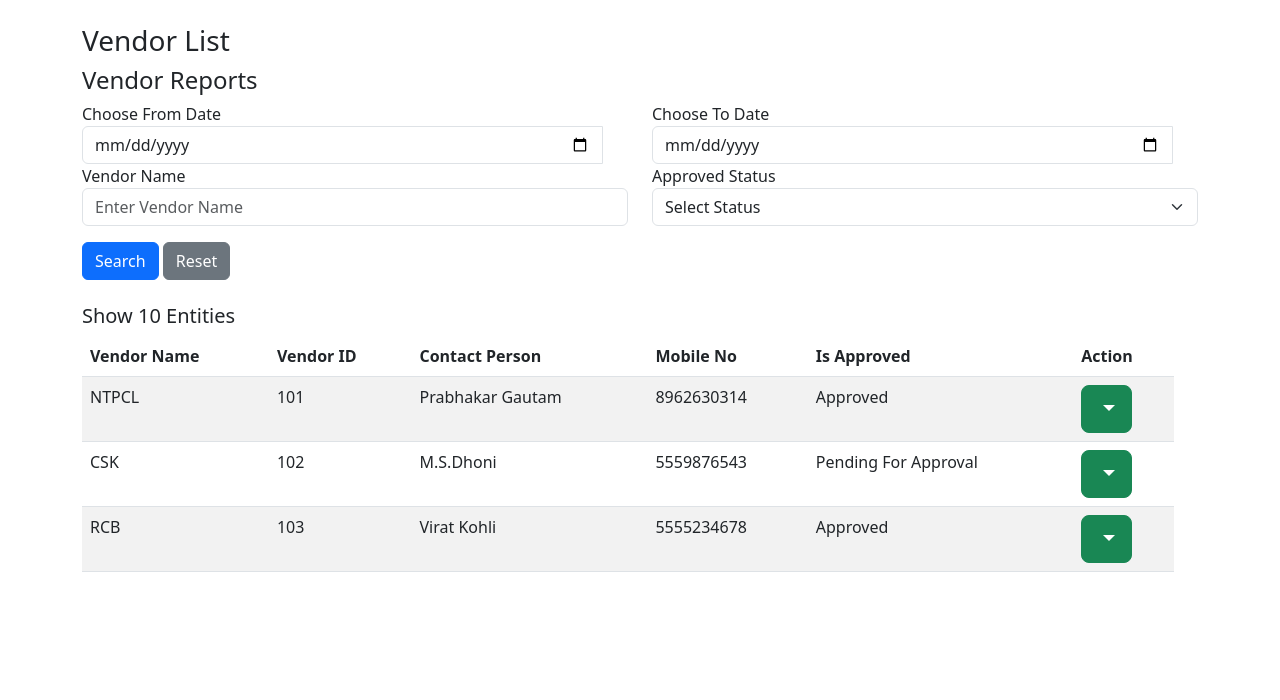
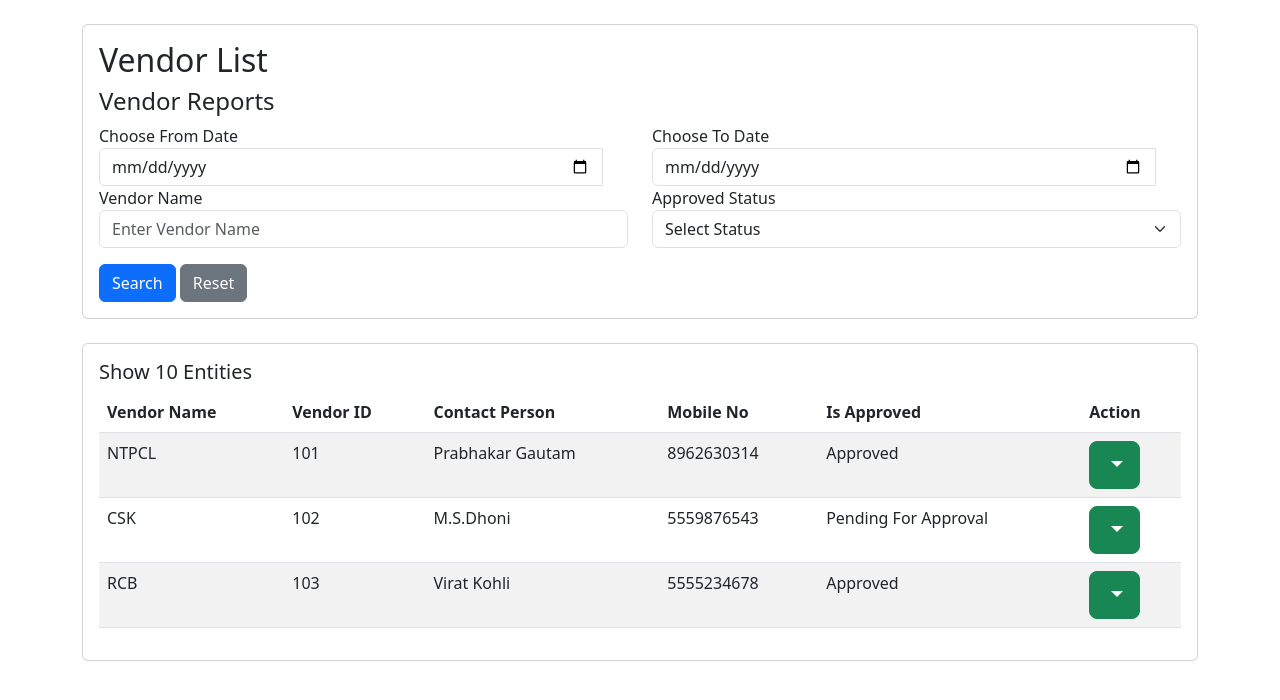
Before and after one commit to prabhakargautam/fjg_08_18_10_2023, a plain HTML site: page index.html in a window 1280 px wide. Drawn offline with nearby package versions, Linux system fonts and the light colour scheme.

Commit message:
Add files via upload

```diff
--- a/index.html
+++ b/index.html
@@ -8,13 +8,12 @@
 </head>
 <body>
     <div class="container mt-4">
-        <div class="row">
-            <div class="col-md-12">
-                <h3>Vendor List</h3>
-               <h4>Vendor Reports</h4>
-            </div>
-        </div>
-        <form name="vendorList">
+        <div class="card mb-4">
+            <div class="card-body">
+<h2 class="card-title">Vendor List</h2>
+<h4 class="card-title">Vendor Reports</h4>
+
+ <form name="vendorList">
             <div class="row">
                 <div class="col-md-6">
                     <div class="form-group">
@@ -63,15 +62,16 @@
                 </div>
             </div>
             <div class="row">
-               <div class="row">
-                <div class="col-md-12">
+               <div class="col-md-6">
                     <button type="button" class="btn btn-primary mt-3">Search</button>
                     <button type="reset" class="btn btn-secondary ml-3 mt-3">Reset</button>
                 </div>
             </div>
         </form>
-        <div class="row mt-4">
-            <div class="col-md-12">
+</div>
+        </div>
+         <div class="card">
+            <div class="card-body">
                 <h5>Show 10 Entities</h5>
                 <table class="table table-striped">
                     <thead>
```
